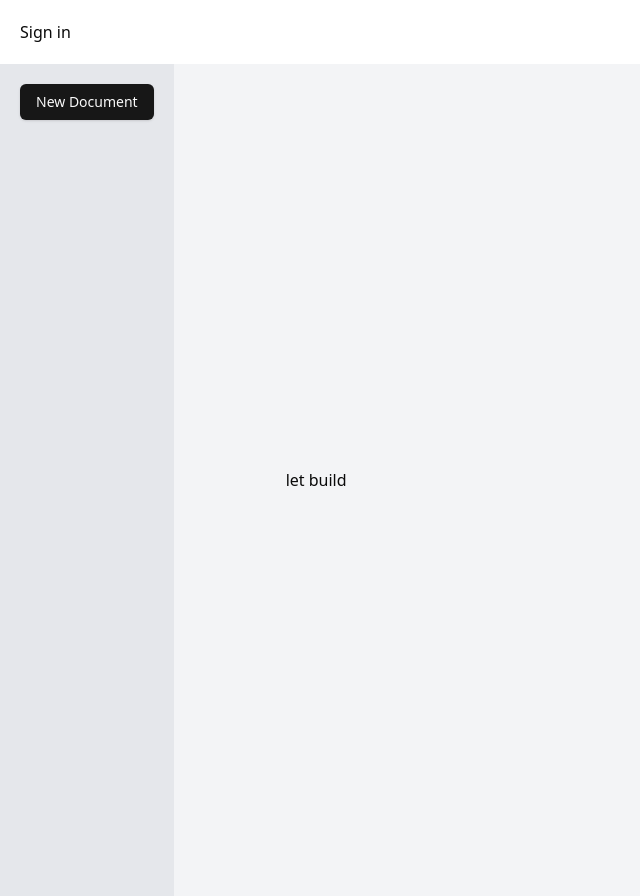
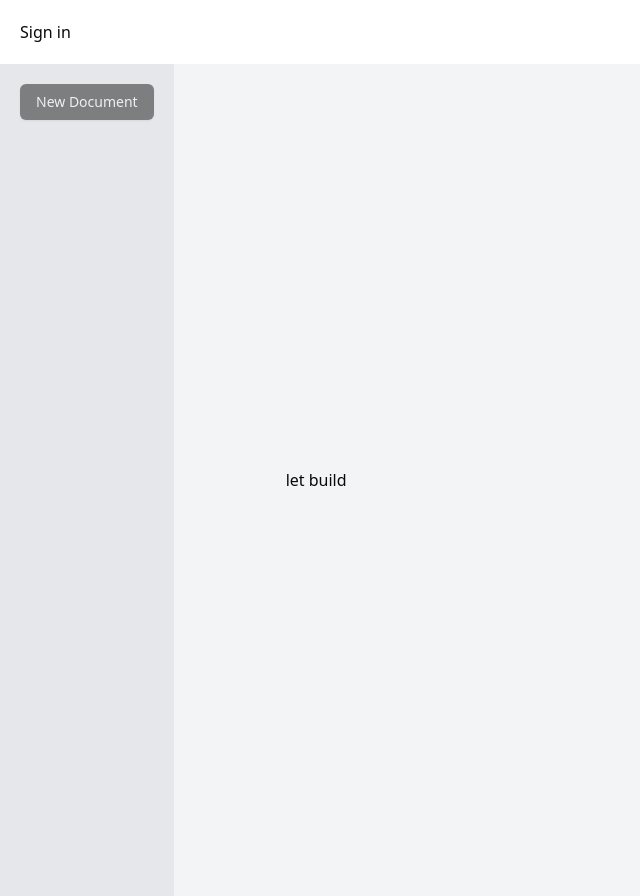
Before and after one commit to Sabarish-cs8/ai-notion-clone, a Next.js app: page / in a window 1280 px wide. Shown: the whole page, without its empty margins (0-640 px from the left). Built offline with nearby package versions, Linux system fonts and the light colour scheme; no server answers.

Commit message:
Adding firebase admin page

```diff
--- a/components/NewDocumentButton.tsx
+++ b/components/NewDocumentButton.tsx
@@ -1,9 +1,23 @@
-import React from 'react'
+"use client";
+
+import { useRouter } from 'next/navigation';
 import { Button } from './ui/button'
+import { useTransition } from 'react';
 
 function NewDocumentButton() {
+  const [isPending,startTransition]=useTransition();
+  const router=useRouter();
+
+  const handleCreateNewDocument=()=>{
+    startTransition(async ()=>{
+      const {docId}=await createNewDocumnet();
+      router.push(`/doc/${docId}`);
+    });
+  };
   return (
-    <Button>New Document</Button>
+    <Button onClick={handleCreateNewDocument} disabled={!isPending}>
+      {isPending ? "Creating..." : "New Document"}
+    </Button>
   )
 }
 
--- a/package.json
+++ b/package.json
@@ -15,6 +15,7 @@
     "class-variance-authority": "^0.7.1",
     "clsx": "^2.1.1",
     "firebase": "^11.0.2",
+    "firebase-admin": "^13.0.1",
     "lucide-react": "^0.462.0",
     "next": "15.0.3",
     "react": "19.0.0-rc-66855b96-20241106",
```
Also changed, not shown: firebase-admin.ts (added, +27 -0 lines), 2 other files (tests, documents, lock files or other folders).
